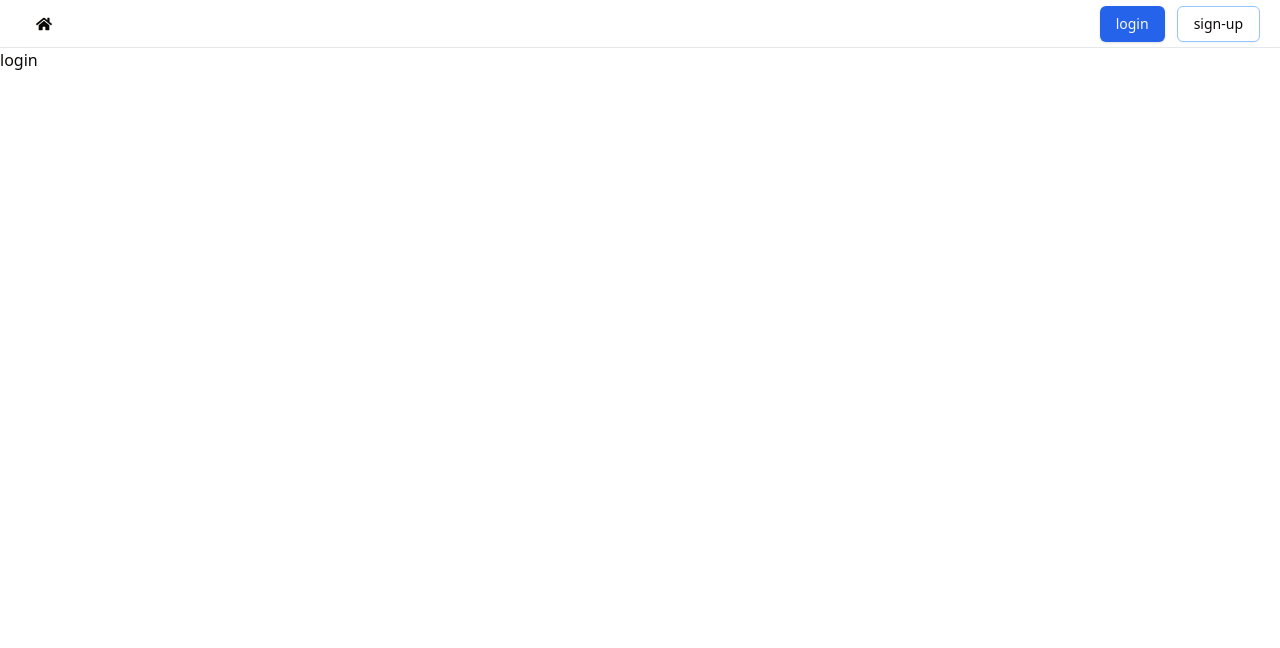
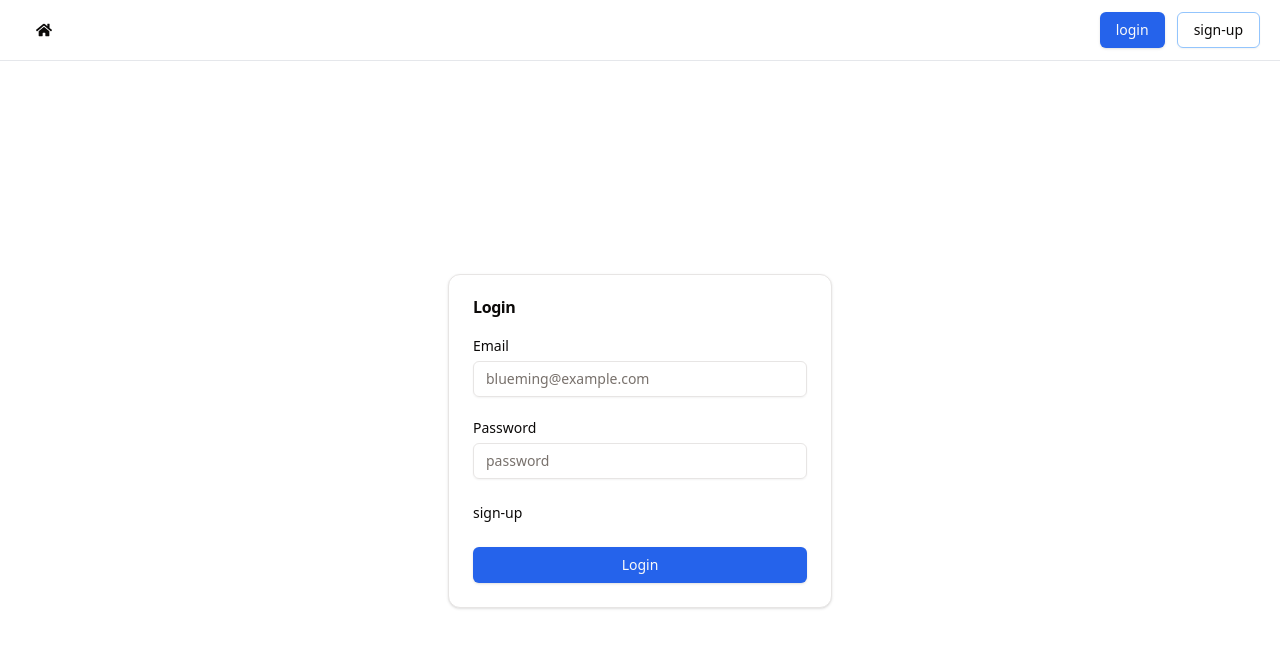
Before and after one commit to sudong111/blueming-grace, a React (Vite) app: page /login in a window 1280 px wide. Shown: the top 648 px of the page. Built offline with nearby package versions, Linux system fonts and the light colour scheme.

Commit message:
login UI 구현

```diff
--- a/package.json
+++ b/package.json
@@ -10,6 +10,7 @@
     "preview": "vite preview"
   },
   "dependencies": {
+    "@radix-ui/react-label": "^2.1.7",
     "@radix-ui/react-slot": "^1.2.3",
     "@shadcn/ui": "^0.0.4",
     "class-variance-authority": "^0.7.1",
--- /dev/null
+++ b/src/components/ui/card.tsx
@@ -0,0 +1,76 @@
+import * as React from "react"
+
+import { cn } from "@/lib/utils"
+
+const Card = React.forwardRef<
+  HTMLDivElement,
+  React.HTMLAttributes<HTMLDivElement>
+>(({ className, ...props }, ref) => (
+  <div
+    ref={ref}
+    className={cn(
+      "rounded-xl border bg-card text-card-foreground shadow",
+      className
+    )}
+    {...props}
+  />
+))
+Card.displayName = "Card"
+
+const CardHeader = React.forwardRef<
+  HTMLDivElement,
+  React.HTMLAttributes<HTMLDivElement>
+>(({ className, ...props }, ref) => (
+  <div
+    ref={ref}
+    className={cn("flex flex-col space-y-1.5 p-6", className)}
+    {...props}
+  />
+))
+CardHeader.displayName = "CardHeader"
+
+const CardTitle = React.forwardRef<
+  HTMLDivElement,
+  React.HTMLAttributes<HTMLDivElement>
+>(({ className, ...props }, ref) => (
+  <div
+    ref={ref}
+    className={cn("font-semibold leading-none tracking-tight", className)}
+    {...props}
+  />
+))
+CardTitle.displayName = "CardTitle"
+
+const CardDescription = React.forwardRef<
+  HTMLDivElement,
+  React.HTMLAttributes<HTMLDivElement>
+>(({ className, ...props }, ref) => (
+  <div
+    ref={ref}
+    className={cn("text-sm text-muted-foreground", className)}
+    {...props}
+  />
+))
+CardDescription.displayName = "CardDescription"
+
+const CardContent = React.forwardRef<
+  HTMLDivElement,
+  React.HTMLAttributes<HTMLDivElement>
+>(({ className, ...props }, ref) => (
+  <div ref={ref} className={cn("p-6 pt-0", className)} {...props} />
+))
+CardContent.displayName = "CardContent"
+
+const CardFooter = React.forwardRef<
+  HTMLDivElement,
+  React.HTMLAttributes<HTMLDivElement>
+>(({ className, ...props }, ref) => (
+  <div
+    ref={ref}
+    className={cn("flex items-center p-6 pt-0", className)}
+    {...props}
+  />
+))
+CardFooter.displayName = "CardFooter"
+
+export { Card, CardHeader, CardFooter, CardTitle, CardDescription, CardContent }
--- /dev/null
+++ b/src/components/ui/input.tsx
@@ -0,0 +1,22 @@
+import * as React from "react"
+
+import { cn } from "@/lib/utils"
+
+const Input = React.forwardRef<HTMLInputElement, React.ComponentProps<"input">>(
+  ({ className, type, ...props }, ref) => {
+    return (
+      <input
+        type={type}
+        className={cn(
+          "flex h-9 w-full rounded-md border border-input bg-transparent px-3 py-1 text-base shadow-sm transition-colors file:border-0 file:bg-transparent file:text-sm file:font-medium file:text-foreground placeholder:text-muted-foreground focus-visible:outline-none focus-visible:ring-1 focus-visible:ring-ring disabled:cursor-not-allowed disabled:opacity-50 md:text-sm",
+          className
+        )}
+        ref={ref}
+        {...props}
+      />
+    )
+  }
+)
+Input.displayName = "Input"
+
+export { Input }
--- /dev/null
+++ b/src/components/ui/label.tsx
@@ -0,0 +1,24 @@
+import * as React from "react"
+import * as LabelPrimitive from "@radix-ui/react-label"
+import { cva, type VariantProps } from "class-variance-authority"
+
+import { cn } from "@/lib/utils"
+
+const labelVariants = cva(
+  "text-sm font-medium leading-none peer-disabled:cursor-not-allowed peer-disabled:opacity-70"
+)
+
+const Label = React.forwardRef<
+  React.ElementRef<typeof LabelPrimitive.Root>,
+  React.ComponentPropsWithoutRef<typeof LabelPrimitive.Root> &
+    VariantProps<typeof labelVariants>
+>(({ className, ...props }, ref) => (
+  <LabelPrimitive.Root
+    ref={ref}
+    className={cn(labelVariants(), className)}
+    {...props}
+  />
+))
+Label.displayName = LabelPrimitive.Root.displayName
+
+export { Label }
--- a/src/global.css
+++ b/src/global.css
@@ -1,23 +1,21 @@
 @tailwind base;
 @tailwind components;
 @tailwind utilities;
-
-:root {
-    font-family: system-ui, Avenir, Helvetica, Arial, sans-serif;
-    line-height: 1.5;
-    font-weight: 400;
-}
 
 body {
     @apply relative block min-h-screen
 }
 
 .header {
-    @apply sticky block h-[3rem] w-full border-b border-gray-200
+    @apply sticky block w-full border-b mb-5 border-gray-200
 }
 
 .container {
     @apply flex gap-3 mx-3 w-full items-center
+}
+
+.card-container {
+    @apply flex h-full items-center mx-5 justify-center
 }
 
 .view {
@@ -55,6 +53,10 @@
 }
 
 @layer base {
+    html, body, #root {
+        height: 100%;
+        margin: 0;
+    }
   * {
     @apply border-border;
     }
--- a/src/pages/Header.tsx
+++ b/src/pages/Header.tsx
@@ -3,15 +3,17 @@
 import { FaHome } from "react-icons/fa";
 
 export default function Header() {
-    const navigate = useNavigate()
+    const navigate = useNavigate();
 
     return (
         <div className="header">
-            <div className="flex justify-between h-full mx-5 items-center">
+            <div className="flex justify-between h-full mx-5 py-3 items-center">
                 <Button
                     variant="ghost"
                     onClick={() => navigate("/")}
-                ><FaHome/></Button>
+                >
+                    <FaHome/>
+                </Button>
                 <div className="flex gap-3">
                     <Button
                         variant="default"
--- a/src/pages/Login.tsx
+++ b/src/pages/Login.tsx
@@ -1,7 +1,55 @@
+import {  Card, CardContent, CardFooter, CardHeader, CardTitle,} from "@/components/ui/card"
+import { useNavigate } from 'react-router-dom'
+import { Label } from "@/components/ui/label"
+import { Input } from "@/components/ui/input"
+import { Button } from  "@/components/ui/button"
+
 export default function Login() {
+    const navigate = useNavigate();
+
     return (
-        <div>
-            login
+        <div className="card-container">
+            <Card className="w-full max-w-sm">
+                <CardHeader>
+                    <CardTitle>Login</CardTitle>
+                </CardHeader>
+                <CardContent>
+                    <form>
+                        <div className="flex flex-col gap-6">
+                            <div className="grid gap-2">
+                                <Label htmlFor="email">Email</Label>
+                                <Input
+                                    id="email"
+                                    type="email"
+                                    placeholder="blueming@example.com"
+                                    required
+                                />
+                            </div>
+                            <div className="grid gap-2">
+                                <div className="flex items-center">
+                                    <Label htmlFor="password">Password</Label>
+                                </div>
+                                <Input
+                                    id="password"
+                                    type="password"
+                                    placeholder="password"
+                                    required />
+                            </div>
+                            <a
+                                onClick={() => navigate("/signup")}
+                                className="inline-block text-sm cursor-pointer underline-offset-4 hover:underline"
+                            >
+                                sign-up
+                            </a>
+                        </div>
+                    </form>
+                </CardContent>
+                <CardFooter className="flex-col gap-2">
+                    <Button type="submit" className="w-full">
+                        Login
+                    </Button>
+                </CardFooter>
+            </Card>
         </div>
     )
 }
```
Also changed, not shown: 1 other file (tests, documents, lock files or other folders).
